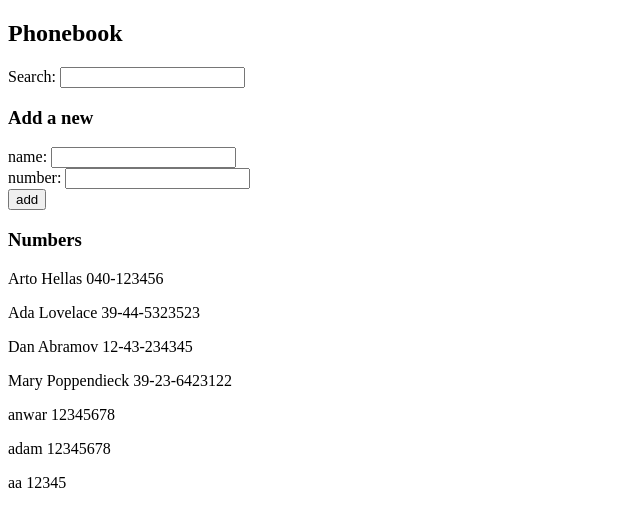
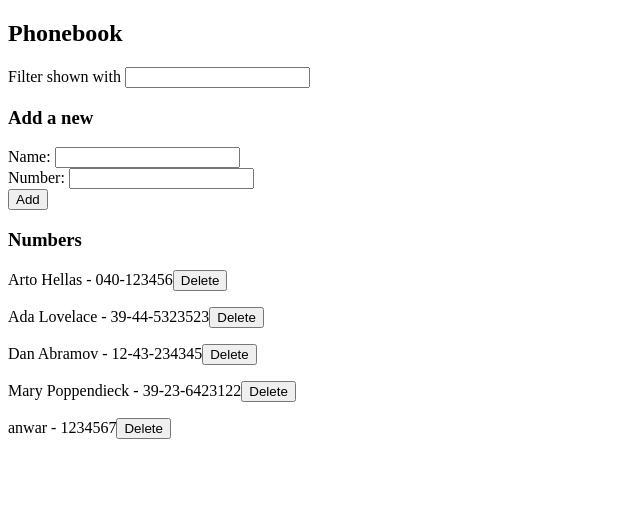
Before and after one commit to thawrieh/puhelinluettelo, a React (Vite) app: page / in a window 1280 px wide. Shown: the top 526 px of the page, without its empty margins (0-640 px from the left). Built offline with nearby package versions, Linux system fonts and the light colour scheme; data requests are answered from the project's data file.

Commit message:
task2.14

```diff
--- a/src/App.jsx
+++ b/src/App.jsx
@@ -1,61 +1,68 @@
-import React, { useState,useEffect } from 'react';
-import Filter from './Filter';
-import PersonForm from './PersonForm';
-import Persons from './Persons';
-import personService from './personService';
+import React, { useState, useEffect } from "react";
+import personService from "./personService";
+import Filter from "./Filter";
+import PersonForm from "./PersonForm";
+import Persons from "./Persons";
+
 const App = () => {
   const [persons, setPersons] = useState([]);
-  const [newName, setNewName] = useState('');
-  const [newNumber, setNewNumber] = useState('');
-  const [searchTerm, setSearchTerm] = useState('');
+  const [newPerson, setNewPerson] = useState({ name: "", number: "" });
+  const [searchTerm, setSearchTerm] = useState("");
 
   useEffect(() => {
     personService
-      .getAll()
-      .then(data => {
+      .getAllPersons()
+      .then((data) => {
         setPersons(data);
       })
-      .catch(error => {
+      .catch((error) => {
         console.error("Error fetching data:", error);
       });
   }, []);
 
+  const addPerson = () => {
+    personService
+      .addPerson(newPerson)
+      .then((data) => {
+        setPersons([...persons, data]);
+        setNewPerson({ name: "", number: "" });
+      })
+      .catch((error) => {
+        console.error("Error adding person:", error);
+      });
+  };
 
-  const handleNameChange = (event) => {
-    setNewName(event.target.value);
-  }
+  const deletePerson = (id) => {
+    const confirmDelete = window.confirm(
+      "Are you sure you want to delete this contact?"
+    );
 
-  const handleNumberChange = (event) => {
-    setNewNumber(event.target.value);
-  }
-
-  const handleSearchChange = (event) => {
-    setSearchTerm(event.target.value);
-  }
-
-  const handleFormSubmit = (event) => {
-    event.preventDefault();
-    const isNameAlreadyAdded = persons.some(person => person.name === newName);
-
-    if (isNameAlreadyAdded) {
-      alert(`${newName} is already added to phonebook`);
-    } else {
-      const newPerson = { name: newName, number: newNumber };
-      setPersons([...persons, newPerson]);
-      setNewName('');
-      setNewNumber('');
+    if (confirmDelete) {
       personService
-        .create(newPerson)
-        .then(data => {
-          console.log("Person added to the server:", data);
+        .deletePerson(id)
+        .then(() => {
+          setPersons(persons.filter((person) => person.id !== id));
         })
-        .catch(error => {
-          console.error("Error adding person to the server:", error);
+        .catch((error) => {
+          console.error("Error deleting person:", error);
         });
     }
   };
 
-  const filteredPersons = persons.filter(person =>
+  const handleSearchChange = (event) => {
+    setSearchTerm(event.target.value);
+  };
+
+  const handlePersonChange = (field, value) => {
+    setNewPerson({ ...newPerson, [field]: value });
+  };
+
+  const handleFormSubmit = (e) => {
+    e.preventDefault();
+    addPerson();
+  };
+
+  const filteredPersons = persons.filter((person) =>
     person.name.toLowerCase().includes(searchTerm.toLowerCase())
   );
 
@@ -63,26 +70,14 @@ const App = () => {
     <div>
       <h2>Phonebook</h2>
 
-      <Filter
-        searchTerm={searchTerm}
-        handleSearchChange={handleSearchChange}
-      />
-
+      <Filter searchTerm={searchTerm} onSearchChange={handleSearchChange} />
       <h3>Add a new</h3>
-
       <PersonForm
-        newName={newName}
-        newNumber={newNumber}
-        handleNameChange={handleNameChange}
-        handleNumberChange={handleNumberChange}
-        handleFormSubmit={handleFormSubmit}
-      />
-
+        newPerson={newPerson} onPersonChange={handlePersonChange} onFormSubmit={handleFormSubmit} />
       <h3>Numbers</h3>
-
-      <Persons filteredPersons={filteredPersons} />
+      <Persons persons={filteredPersons} onDeletePerson={deletePerson} />
     </div>
-  )
-}
+  );
+};
 
 export default App;
--- a/src/Filter.jsx
+++ b/src/Filter.jsx
@@ -1,12 +1,12 @@
 import React from 'react';
 
-const Filter = ({ searchTerm, handleSearchChange }) => {
+const Filter = ({ searchTerm, onSearchChange }) => {
   return (
     <div>
-      <label>Search: </label>
-      <input value={searchTerm} onChange={handleSearchChange} />
+      <label>Filter shown with </label>
+      <input value={searchTerm} onChange={onSearchChange} />
     </div>
   );
-}
+};
 
 export default Filter;
--- a/src/PersonForm.jsx
+++ b/src/PersonForm.jsx
@@ -1,19 +1,19 @@
 import React from 'react';
 
-const PersonForm = ({ newName, newNumber, handleNameChange, handleNumberChange, handleFormSubmit }) => {
+const PersonForm = ({ newPerson, onPersonChange, onFormSubmit }) => {
   return (
-    <form onSubmit={handleFormSubmit}>
+    <form onSubmit={onFormSubmit}>
       <div>
-        name: <input value={newName} onChange={handleNameChange} />
+        Name: <input value={newPerson.name} onChange={(e) => onPersonChange('name', e.target.value)} />
       </div>
       <div>
-        number: <input value={newNumber} onChange={handleNumberChange} />
+        Number: <input value={newPerson.number} onChange={(e) => onPersonChange('number', e.target.value)} />
       </div>
       <div>
-        <button type="submit">add</button>
+        <button type="submit">Add</button>
       </div>
     </form>
   );
-}
+};
 
 export default PersonForm;
--- a/src/Persons.jsx
+++ b/src/Persons.jsx
@@ -1,13 +1,18 @@
 import React from 'react';
 
-const Persons = ({ filteredPersons }) => {
+const Persons = ({ persons, onDeletePerson }) => {
   return (
     <div>
-      {filteredPersons.map((person, index) => (
-        <p key={index}>{person.name}  {person.number}</p>
+      {persons.map(person => (
+        <div key={person.id}>
+          <p>
+            {person.name} - {person.number}
+            <button onClick={() => onDeletePerson(person.id)}>Delete</button>
+          </p>
+        </div>
       ))}
     </div>
   );
-}
+};
 
 export default Persons;
--- a/src/db.json
+++ b/src/db.json
@@ -22,18 +22,8 @@
     },
     {
       "name": "anwar",
-      "number": "12345678",
+      "number": "1234567",
       "id": 5
-    },
-    {
-      "name": "adam",
-      "number": "12345678",
-      "id": 6
-    },
-    {
-      "name": "aa",
-      "number": "12345",
-      "id": 7
     }
   ]
 }
--- a/src/personService.jsx
+++ b/src/personService.jsx
@@ -1,20 +1,57 @@
-import axios from 'axios';
-
 const baseUrl = 'http://localhost:3001/persons';
 
-const getAll = () => {
-  const request = axios.get(baseUrl);
-  return request.then(response => response.data);
+const getAllPersons = async () => {
+  try {
+    const response = await fetch(baseUrl);
+    if (!response.ok) {
+      throw new Error('Failed to fetch persons');
+    }
+    const data = await response.json();
+    return data;
+  } catch (error) {
+    throw new Error(`Error in getAllPersons: ${error.message}`);
+  }
 };
 
-const create = newPerson => {
-  const request = axios.post(baseUrl, newPerson);
-  return request.then(response => response.data);
+const addPerson = async (newPerson) => {
+  try {
+    const response = await fetch(baseUrl, {
+      method: 'POST',
+      headers: {
+        'Content-Type': 'application/json',
+      },
+      body: JSON.stringify(newPerson),
+    });
+
+    if (!response.ok) {
+      throw new Error('Failed to add person');
+    }
+
+    const data = await response.json();
+    return data;
+  } catch (error) {
+    throw new Error(`Error in addPerson: ${error.message}`);
+  }
+};
+
+const deletePerson = async (id) => {
+  try {
+    const response = await fetch(`${baseUrl}/${id}`, {
+      method: 'DELETE',
+    });
+
+    if (!response.ok) {
+      throw new Error('Failed to delete person');
+    }
+  } catch (error) {
+    throw new Error(`Error in deletePerson: ${error.message}`);
+  }
 };
 
 const personService = {
-  getAll,
-  create
+  getAllPersons,
+  addPerson,
+  deletePerson,
 };
 
 export default personService;
```
